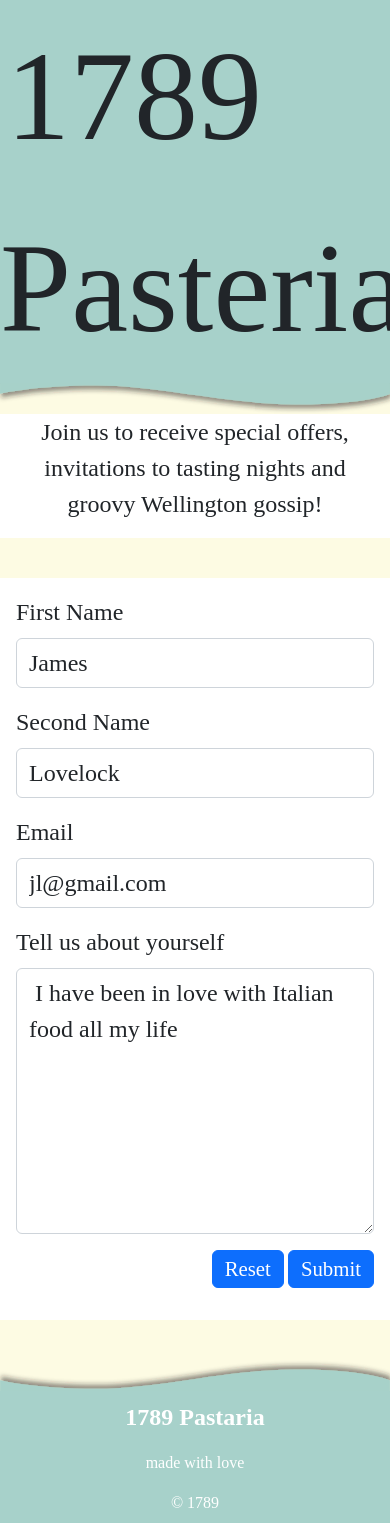
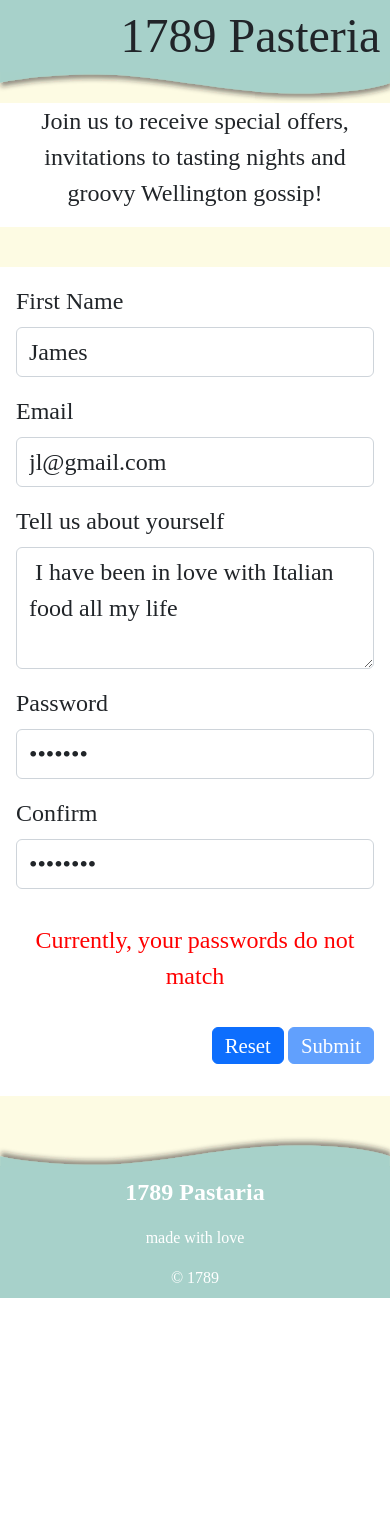
Before and after one commit to paul-khouri/pasta-time, a Flask app: page /signup in a window 390 px wide; the page is wider, and only the part inside the window is pictured. Shown: the part 57-1580 px from the top of that part. After the commit the page ends 1355 px from the top of that part, so only its background shows below. Run offline with Flask 3, Linux system fonts and the light colour scheme.

Commit message:
Fixes for live website - banner, combo pricing

```diff
--- a/server.py
+++ b/server.py
@@ -2,6 +2,7 @@ from flask import Flask, render_template, request, redirect, url_for, session
 from db_functions import run_search_query_tuples, run_commit_query
 from q_set import get_combo_menu
 from datetime import datetime
+from dateutil import tz
 
 app = Flask(__name__)
 app.secret_key = "sgdjkdgjdfgkdjfgk"
@@ -77,12 +78,12 @@ def news():
     for row in result:
         # start a dictionary to for the item
         news_dict = {}
-        # loop and add keys and values
+        # loop and add keys and values to a fresh , mutable dictionary
         for k in row.keys():
             news_dict[k] = row[k]
-        # the particular news item
+        # for the particular news item
         # query all its comments in ascending order
-        sql = """select comment.comment_id, comment.comment, comment.commentdate, member.name
+        sql = """select comment.comment_id, comment.comment, comment.commentdate, member.name, member.member_id
         from comment
         join member on comment.member_id = member.member_id
         where comment.news_id = ?
@@ -90,7 +91,7 @@ def news():
         """
         values_tuple = (news_dict['news_id'],)
         result = run_search_query_tuples(sql,values_tuple, db_path, True)
-        # add the list of the results to a new comments key
+        # add the list of the comments (immutable dictionary) to a new comments key
         news_dict['comments'] = result
         # add to news_set list
         news_set.append(news_dict)
@@ -183,7 +184,6 @@ def comment_cud():
     elif request.method == "POST":
         # passed on form action
         required_keys = ['news_id', 'member_id', 'task']
-
     # check that we have the required keys
     # run error page if a problem
     for k in required_keys:
@@ -208,10 +208,28 @@ def comment_cud():
             return redirect(url_for('news')+"#"+data['news_id'])
 
 
+@app.route('/members')
+def members():
+    sql = """select * from member"""
+    result = run_search_query_tuples(sql, (), db_path, True)
+    return render_template("members.html", member=result)
+
+
+@app.route('/member_cud', methods=['GET','POST'] )
+def member_cud():
+    return redirect(url_for('members'))
+
+
 @app.route('/login', methods=["GET","POST"])
 def login():
+    """Get log-in from user, test and respond
+
+    :return: template
+    """
+    # check current session status (should be empty)
     print(session)
     if request.method == "GET":
+        # go to log-in page with pre-filled values
         return render_template("log-in.html", email='m@g.com', password='temp')
     elif request.method == "POST":
         f=request.form
@@ -253,13 +271,23 @@ def signup():
     print(referrer)
     if request.method == "POST":
         f = request.form
-        return render_template("confirm.html", form_data=f)
+        sql = """insert into member(name, email, bio, password, authorisation)
+        values(?,?,?,?, 1)"""
+        values_tuple= (f['membername'],f['email'], f['aboutme'],f['password'])
+        result = run_commit_query(sql, values_tuple, db_path)
+        if result:
+            return render_template("log-in.html", email=f['email'])
+        else:
+            message = """Unfortunately, something went wrong.
+                      Please make sure you have not signed up before
+                      with the same email. """
+            return render_template('error.html',message=message)
     elif request.method == "GET":
         carried_data = request.args
         print(carried_data)
         if len(carried_data) == 0:
             temp_form_data = {
-                "firstname": "James",
+                "membername": "James",
                 "secondname": "Lovelock",
                 "email": "jl@gmail.com",
                 "aboutme": "I have been in love with Italian food all my life"
@@ -270,11 +298,7 @@ def signup():
         return render_template("signup.html", **temp_form_data)
 
 
-@app.route('/members')
-def members():
-    sql = """select * from member"""
-    result = run_search_query_tuples(sql, (), db_path, True)
-    return render_template("members.html", member=result)
+
 
 
 if __name__ == "__main__":
--- a/static/styles.css
+++ b/static/styles.css
@@ -197,6 +197,7 @@ height: 1.75rem;
 }
 .img-flip{
     transform: scaleY(-1);
+    margin-bottom: -0.1em;
 }
 /* --- footer ----*/
 .footer-content{
@@ -283,9 +284,14 @@ font-size: 1.5em;
     text-align:center;
     font-size: 1.5em;
     width: 300px;
-    display: none;
 }
+@media only screen and (max-width: 992px) {
 
+        .banner-text{
+        padding:0 0.2em 0 0;
+            font-size: 6em;
+    }
+}
 
 /* sizing down fonts for very small screens */
 @media only screen and (max-width: 768px) {
@@ -295,6 +301,14 @@ font-size: 1.5em;
     h1{
         font-size: 2em;
     }
+    .banner-text{
+        padding:0 0.2em 0 0;
+        font-size: 3em;
+    }
+    .price-style{
+        font-size: 1.25em;
+    }
+
 }
 /* maximising images that are 80% when on larger screens */
 @media only screen and (max-width: 576px) {
--- a/templates/combos.html
+++ b/templates/combos.html
@@ -17,6 +17,7 @@
         {% if ns.comboname != row['name'] %}
     {% if not loop.first %}
     <p class="body-text price-style"> <span>{{ns.totalprice | make_discount}}</span> </p>
+    {% set ns.totalprice = 0 %}
     {% endif %}
     <h2 class="body-text menu-title"> {{ row['name'] }} <br> <span class="sub-text">({{ row['description'] }}) </span></h2>
         {% set ns.comboname=row['name'] %}
--- a/templates/error.html
+++ b/templates/error.html
@@ -5,7 +5,7 @@ Error page
 {% endblock %}
 
 {% block banner %}
-static/images/small_banner.svg
+static/images/SVG/curve_slice.svg
 {% endblock %}
 
 
--- a/templates/members.html
+++ b/templates/members.html
@@ -13,7 +13,9 @@
     <table class="table body-text text-start">
         {% for row in member %}
         <tr><td>{{ row['member_id'] }}</td><td>{{ row['name'] }}</td><td>{{ row['email'] }}</td>
-            <td>{{ row['password'] }}</td><td>{{ row['authorisation'] }}</td></tr>
+            <td>{{ row['password'] }}</td><td>{{ row['authorisation'] }}</td><td>
+            <a class="icon-button delete-button" href="{{ url_for('news_cud', id=row['news_id'], task='update') }}"></a>
+            </td></tr>
         {% endfor %}
 
     </table>
--- a/templates/news.html
+++ b/templates/news.html
@@ -38,8 +38,10 @@
         <div class="comment">
              <div>Posted by {{comment['name']}} on {{ comment['commentdate'] | news_date }} </div>
             <div>{{ comment['comment'] }}</div>
-            <div >
+            <div>
+                {% if session['authorisation']== 0 or session['id'] == comment['member_id'] %}
                 <a class="icon-button delete-button small-icon-button" href="{{ url_for('comment_cud', id=comment['comment_id'], task='delete') }}"></a>
+                {% endif %}
             </div>
         </div>
         {% endfor %}
--- a/templates/signup.html
+++ b/templates/signup.html
@@ -18,12 +18,8 @@ Join us to receive special offers, invitations to tasting nights and groovy Well
 <div class="container-lg p-3">
     <form action="{{ url_for('signup') }}" method="POST">
         <div>
-            <label for="firstname" class="form-label">First Name</label>
-            <input type="text" class="form-control" id="firstname" name="firstname" placeholder="" value="{{firstname}}" required>
-        </div>
-        <div>
-            <label for="secondname" class="form-label">Second Name</label>
-            <input type="text" class="form-control" id="secondname" name="secondname" placeholder="" value="{{secondname}}" required >
+            <label for="membername" class="form-label">First Name</label>
+            <input type="text" class="form-control" id="membername" name="membername" placeholder="" value="{{membername}}" required>
         </div>
         <div>
             <label for="email" class="form-label">Email</label>
@@ -31,19 +27,50 @@ Join us to receive special offers, invitations to tasting nights and groovy Well
         </div>
         <div>
              <label for="aboutme" class="form-label">Tell us about yourself</label>
-            <textarea class="form-control" id="aboutme" name="aboutme" rows="7"> {{aboutme}}</textarea>
-
+            <textarea class="form-control" id="aboutme" name="aboutme" rows="3"> {{aboutme}}</textarea>
         </div>
+           <div>
+           <label for="password" class="form-label"> Password</label>
+           <input type="password" class="form-control" id="password" name="password" placeholder="" value="melanie" required>
+       </div>
+       <div>
+           <label for="confirmpassword" class="form-label"> Confirm</label>
+           <input type="password" class="form-control" id="confirmpassword" name="confirm password" placeholder="" value="giffiths" required>
+       </div>
+        <div id="confirmmessage" class="alert"> Currently, your passwords do not match </div>
 
         <div class="text-end">
           <button type="reset" class="btn btn-primary">Reset</button>
-          <button  type="submit" class="btn btn-primary" >Submit</button>
+          <button id="submit" type="submit" class="btn btn-primary" >Submit</button>
         </div>
 
 
     </form>
 
 </div>
+<script>
+    let pw = document.querySelector("#password");
+    let confirm = document.querySelector("#confirmpassword");
+    let message = document.querySelector("#confirmmessage");
+    let submit = document.querySelector("#submit");
+    console.log(pw);
+    submit.disabled = true;
+    console.log(confirm.value);
+    message.style.display = "block";
+
+    pw.addEventListener('keyup', check_match);
+    confirm.addEventListener('keyup', check_match)
+
+    function check_match(){
+        if( pw.value === confirm.value){
+            submit.disabled = false;
+            message.style.display = "none";
+        }else{
+            submit.disabled = true;
+            message.style.display = "block";
+        }
+    }
+</script>
 
 
 {% endblock %}
```
Also changed, not shown: data/create_db.sql (+9 -8 lines), testing.py (+28 -2 lines), data/pasta_db.sqlite.
